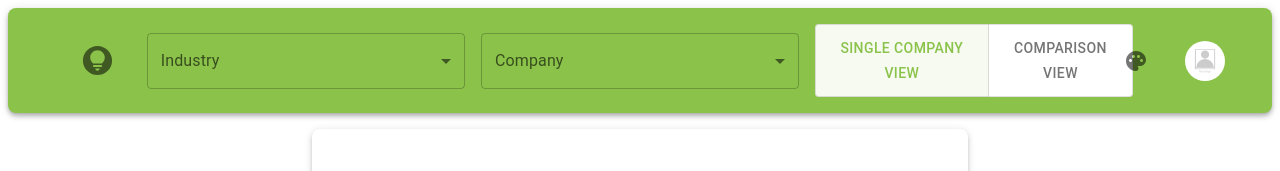
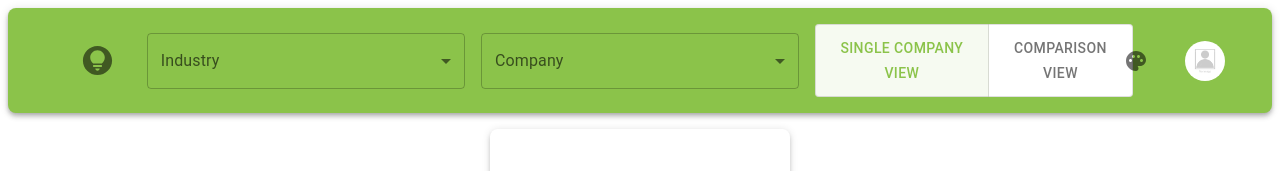
Before and after one commit to COMP9900-24T1-Nullbody/frontend, a React (Create React App) app: page /user/profile in a window 1280 px wide. Shown: the top 171 px of the page. Built offline with nearby package versions, Linux system fonts and the light colour scheme.

Commit message:
user profile页面适配完成

```diff
--- a/src/pages/UserProfile.jsx
+++ b/src/pages/UserProfile.jsx
@@ -14,7 +14,8 @@ import {
   IconButton,
   Typography,
   FormHelperText,
-  CircularProgress
+  CircularProgress,
+  Grid
 } from "@mui/material";
 
 import NavBar from "../components/NavBar";
@@ -74,12 +75,18 @@ export default function UserProfile() {
 
   return (
     <ThemeProvider theme={createTheme(Theme(themeColor))}>
-      <Box>
-        <Box sx={{ m: 1 }}>
-          <NavBar setThemeColor={setThemeColor} avatarImage={imageSrc} />
-        </Box>
-
-        <Box
+      <Grid container justifyContent="center">
+        <Grid item xs={12}>
+          <Box sx={{ m: 1 }}>
+            <NavBar setThemeColor={setThemeColor} avatarImage={imageSrc} />
+          </Box>
+        </Grid>
+        <Grid
+          item
+          xs={12}
+          sm={10}
+          md={8}
+          lg={6}
           sx={{
             display: "flex",
             flexDirection: "column",
@@ -96,15 +103,14 @@ export default function UserProfile() {
               boxShadow: 3,
               m: 1,
               p: 1,
-              width: "50%",
-              height: "100vh"
+              height: "100%"
             }}
           >
             <ProfileAvatar imageSrc={imageSrc} setImageSrc={setImageSrc} />
             <ProfileForm userInfo={userInfo} setUserInfo={setUserInfo} />
           </Box>
-        </Box>
-      </Box>
+        </Grid>
+      </Grid>
     </ThemeProvider>
   );
 }
```
